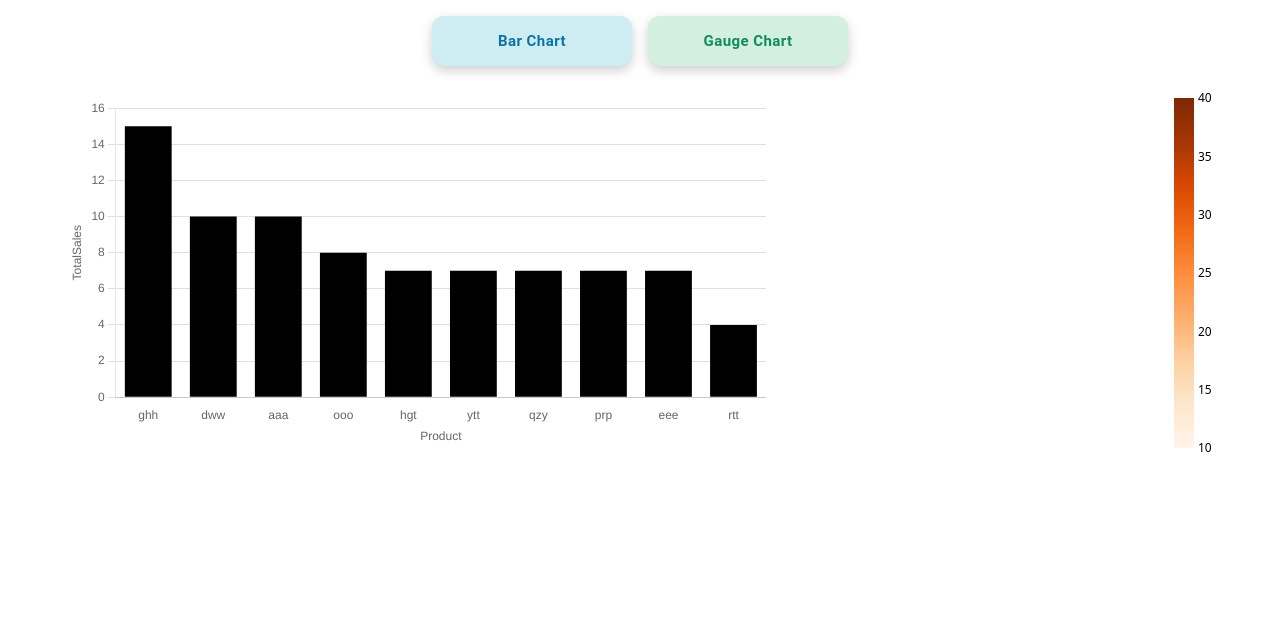
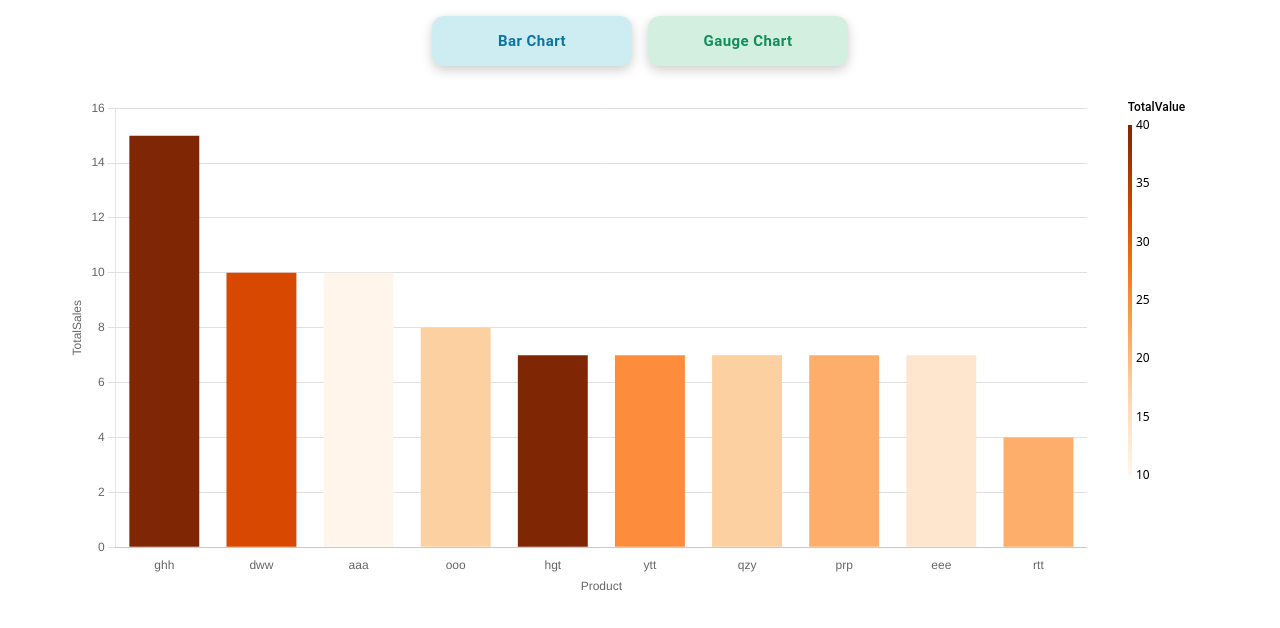
Before and after one commit to San-shor/renata-assignments, a React (Vite) app in the folder task-1-frontend/: page / in a window 1280 px wide. Both pictures are taken after a click on the button "Bar Chart". Shown: the top 628 px of the page. Built offline with nearby package versions, Linux system fonts and the light colour scheme.

Commit message:
feat: refactor BarChart layout

```diff
--- a/task-1-frontend/src/components/BarChart.tsx
+++ b/task-1-frontend/src/components/BarChart.tsx
@@ -10,7 +10,7 @@ import { Bar } from "react-chartjs-2";
 import type { TooltipItem } from "../type/chartdata";
 import { chartData } from "../data/chartData";
 import { getColor } from "../utils/getColor";
-import { Box, Stack } from "@mui/material";
+import { Box, Grid, Stack, Typography } from "@mui/material";
 
 ChartJS.register(BarElement, CategoryScale, LinearScale, Tooltip, Legend);
 
@@ -76,21 +76,26 @@ const options = {
       },
     },
   },
+  maintainAspectRatio: false,
+  // width: "100px ",
 };
 
 const BarChart = () => {
   return (
-    <Stack direction={"row"} justifyContent={"center"} gap={2}>
-      <Box sx={{ height: "350px", width: "100%" }}>
+    <Grid spacing={5} container pr={10}>
+      <Grid size={11.5} height={"500px"}>
         <Bar options={options} data={data} />
-      </Box>
-
+      </Grid>
+      <Grid size={0.5}>
+        <Stack gap={1}>
+          <Typography variant="subtitle2" fontSize={12}>
+            TotalValue
+          </Typography>
           <Stack
             direction={"row"}
             alignItems={"start"}
-        justifyContent={"space-between"}
             gap={0.5}
-        pr={2}
+            justifySelf={"end"}
           >
             <div
               className="h-[350px] w-[20px]"
@@ -125,6 +130,8 @@ const BarChart = () => {
             </Box>
           </Stack>
         </Stack>
+      </Grid>
+    </Grid>
   );
 };
 
--- a/task-1-frontend/src/type/chartdata.ts
+++ b/task-1-frontend/src/type/chartdata.ts
@@ -8,51 +8,6 @@ export interface TooltipItem {
   dataIndex: number;
 }
 
-export interface ChartOptions {
-  responsive: boolean;
-  plugins: {
-    tooltip: {
-      callbacks: {
-        title: (tooltipItems: TooltipItem[]) => string;
-        label: (tooltipItem: TooltipItem) => string;
-        afterBody: (tooltipItems: TooltipItem[]) => string;
-      };
-      displayColors: boolean;
-      backgroundColor: string;
-      titleColor: string;
-      bodyColor: string;
-      borderColor: string;
-      borderWidth: number;
-      padding: number;
-    };
-    legend: {
-      display: boolean;
-    };
-  };
-  scales: {
-    x: {
-      title: {
-        display: boolean;
-        text: string;
-      };
-
-      grid: {
-        display: boolean;
-      };
-    };
-    y: {
-      title: {
-        display: boolean;
-        text: string;
-      };
-      beginAtZero: boolean;
-      grid: {
-        color: string;
-      };
-    };
-  };
-}
-
 export interface GaugeChartData {
   month: string;
   sales: number;
--- a/task-1-frontend/src/utils/getColor.ts
+++ b/task-1-frontend/src/utils/getColor.ts
@@ -3,15 +3,15 @@ export const getColor = (value: number): string => {
   const min = 10;
   const percent = (value - min) / (max - min);
   const colorScale: string[] = [
-    "var(--bar-color-1)",
-    "var(--bar-color-2)",
-    "var(--bar-color-3)",
-    "var(--bar-color-4)",
-    "var(--bar-color-5)",
-    "var(--bar-color-6)",
-    "var(--bar-color-7)",
-    "var(--bar-color-8)",
-    "var(--bar-color-9)",
+    "#fff5eb",
+    "#fee6ce",
+    "#fdd0a2",
+    "#fdae6b",
+    "#fd8d3c",
+    "#f16913",
+    "#d94801",
+    "#a63603",
+    "#7f2704",
   ];
   const index = Math.min(
     colorScale.length - 1,
```
Lines whose indentation alone changed are shown as unchanged.
